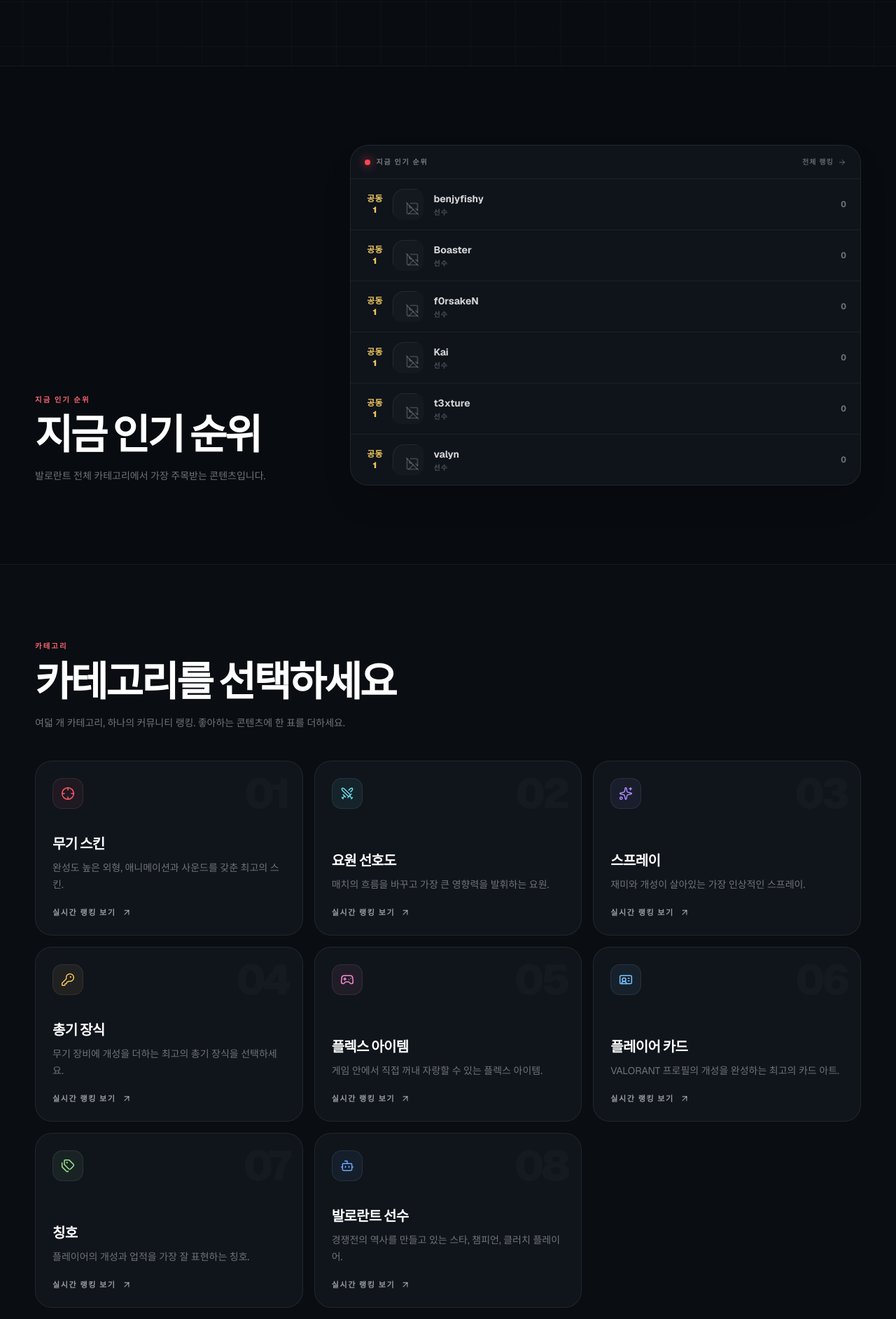
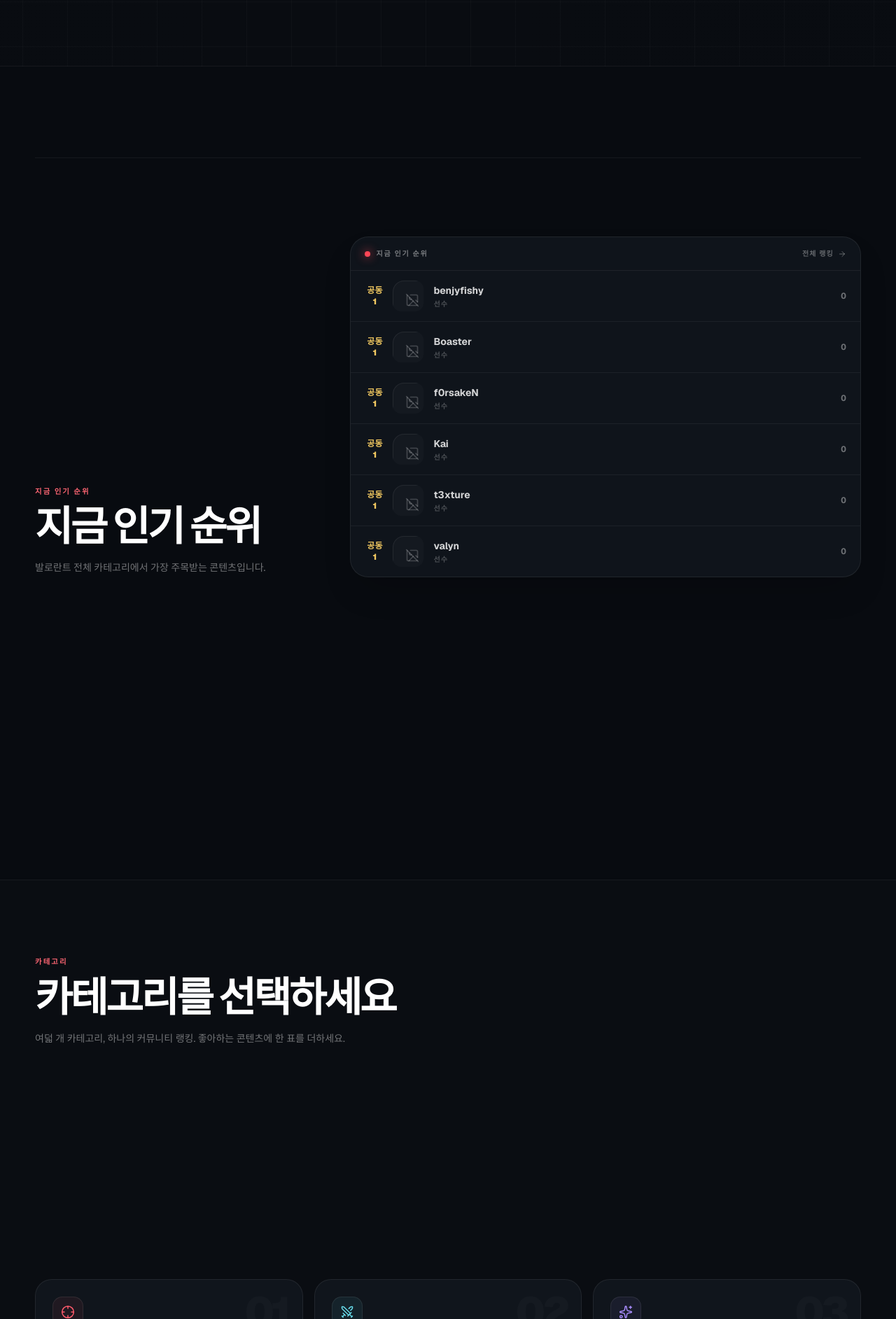
Before and after one commit to jomebe/ValoRank, a Next.js app: page / in a window 1280 px wide. Shown: the part 995-2880 px from the top of the page at 70% size. Built offline with nearby package versions, Linux system fonts and the light colour scheme; no server answers; the database is empty.

Commit message:
feat(ads): add Adsterra placements

```diff
--- /dev/null
+++ b/src/components/adsterra-ad.tsx
@@ -0,0 +1,129 @@
+"use client";
+
+type AdSize = "banner" | "rectangle" | "native";
+
+const ads = {
+  mobile: {
+    key: "517fe606ffce0d990679e1d29322a61c",
+    width: 320,
+    height: 50,
+  },
+  desktop: {
+    key: "68ddc298058cb1d6834fef009f6ee4dc",
+    width: 728,
+    height: 90,
+  },
+  rectangle: {
+    key: "95e6742cbab0e4b4669bff3be7c8ee5e",
+    width: 300,
+    height: 250,
+  },
+};
+
+function bannerDocument(key: string, width: number, height: number) {
+  return `<!doctype html>
+<html><head><meta name="viewport" content="width=device-width,initial-scale=1">
+<style>html,body{margin:0;background:transparent;overflow:hidden}</style></head>
+<body>
+<script>
+window.atOptions={key:'${key}',format:'iframe',height:${height},width:${width},params:{}};
+</script>
+<script src="https://www.highperformanceformat.com/${key}/invoke.js"></script>
+</body></html>`;
+}
+
+const nativeDocument = `<!doctype html>
+<html><head><meta name="viewport" content="width=device-width,initial-scale=1">
+<style>html,body{margin:0;background:transparent;overflow:hidden}</style></head>
+<body>
+<script async data-cfasync="false" src="https://pl29720480.effectivecpmnetwork.com/fd144f8db8245ced90f6cce5912dfcd0/invoke.js"></script>
+<div id="container-fd144f8db8245ced90f6cce5912dfcd0"></div>
+</body></html>`;
+
+function AdFrame({
+  title,
+  width,
+  height,
+  srcDoc,
+  className,
+}: {
+  title: string;
+  width: number | string;
+  height: number;
+  srcDoc: string;
+  className?: string;
+}) {
+  return (
+    <iframe
+      title={title}
+      srcDoc={srcDoc}
+      width={width}
+      height={height}
+      scrolling="no"
+      loading="lazy"
+      referrerPolicy="no-referrer-when-downgrade"
+      sandbox="allow-scripts allow-same-origin allow-popups allow-popups-to-escape-sandbox"
+      className={className}
+    />
+  );
+}
+
+export function AdsterraAd({ size }: { size: AdSize }) {
+  if (size === "native") {
+    return (
+      <div className="mx-auto w-full max-w-[760px] overflow-hidden">
+        <AdFrame
+          title="Sponsored content"
+          width="100%"
+          height={280}
+          srcDoc={nativeDocument}
+          className="block w-full border-0"
+        />
+      </div>
+    );
+  }
+
+  if (size === "rectangle") {
+    const ad = ads.rectangle;
+    return (
+      <AdFrame
+        title="Advertisement"
+        width={ad.width}
+        height={ad.height}
+        srcDoc={bannerDocument(ad.key, ad.width, ad.height)}
+        className="mx-auto block border-0"
+      />
+    );
+  }
+
+  return (
+    <div className="flex min-h-[90px] items-center justify-center overflow-hidden">
+      <div className="hidden md:block">
+        <AdFrame
+          title="Advertisement"
+          width={ads.desktop.width}
+          height={ads.desktop.height}
+          srcDoc={bannerDocument(
+            ads.desktop.key,
+            ads.desktop.width,
+            ads.desktop.height,
+          )}
+          className="block border-0"
+        />
+      </div>
+      <div className="block md:hidden">
+        <AdFrame
+          title="Advertisement"
+          width={ads.mobile.width}
+          height={ads.mobile.height}
+          srcDoc={bannerDocument(
+            ads.mobile.key,
+            ads.mobile.width,
+            ads.mobile.height,
+          )}
+          className="block border-0"
+        />
+      </div>
+    </div>
+  );
+}
--- a/src/components/home-content.tsx
+++ b/src/components/home-content.tsx
@@ -3,6 +3,7 @@
 import Link from "next/link";
 import { ArrowRight, BarChart3, Box, Sparkles, UsersRound } from "lucide-react";
 import { CategoryCard } from "@/components/category-card";
+import { AdsterraAd } from "@/components/adsterra-ad";
 import { ItemImage } from "@/components/item-image";
 import { useLocale } from "@/components/providers/locale-provider";
 import { RankingPreview } from "@/components/ranking-preview";
@@ -130,6 +131,13 @@
         </div>
       </section>
 
+      <aside
+        aria-label="Advertisement"
+        className="page-shell border-b border-white/[0.055] py-5"
+      >
+        <AdsterraAd size="banner" />
+      </aside>
+
       <section className="page-shell py-20 md:py-28">
         <div className="grid gap-10 lg:grid-cols-[.72fr_1.28fr] lg:items-end">
           <div>
@@ -140,6 +148,9 @@
             </p>
           </div>
           <RankingPreview items={topItems} />
+        </div>
+        <div className="mt-10">
+          <AdsterraAd size="native" />
         </div>
       </section>
 
@@ -155,6 +166,9 @@
               {t.home.browseDescription}
             </p>
           </div>
+          <div className="mb-10">
+            <AdsterraAd size="rectangle" />
+          </div>
           <div className="grid gap-4 sm:grid-cols-2 lg:grid-cols-3">
             {categories.map((category, index) => (
               <div key={category.id}>
```
